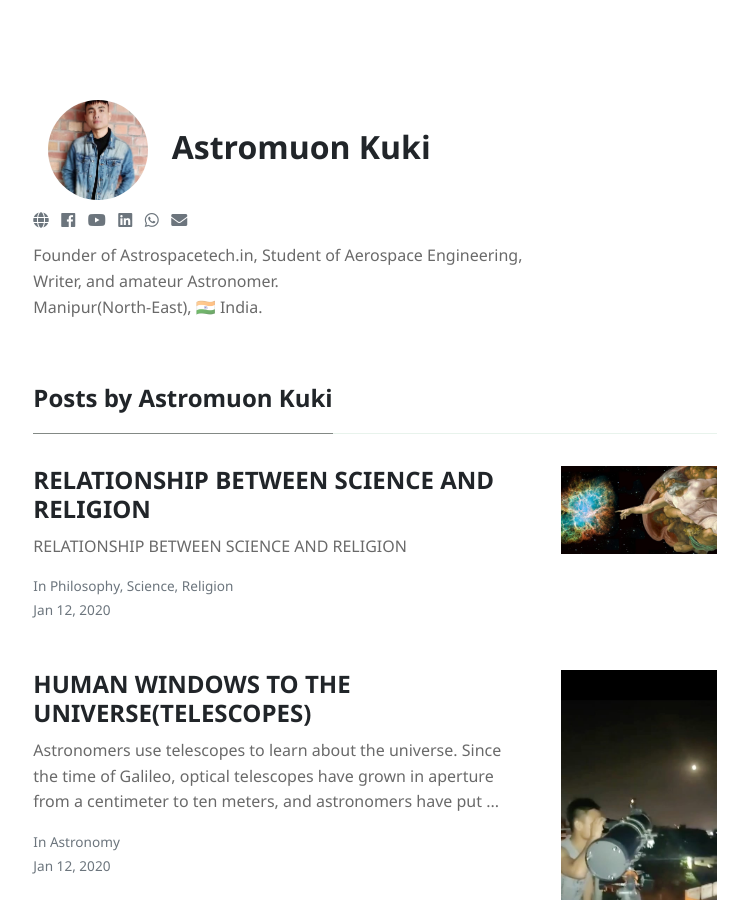
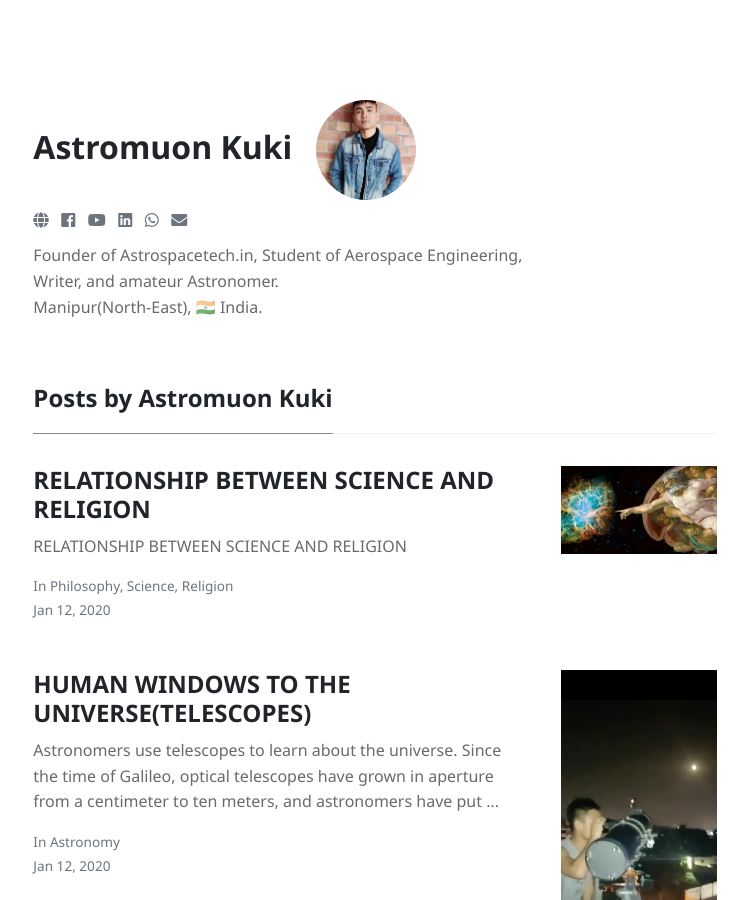
Before and after one commit to AstroSpaceTech/AstroSpaceTech.github.io, a Jekyll site: the page built from _pages/author-astromuonkuki.html, in a window 1280 px wide and 900 px high. Shown: the whole window, without its empty margins (265-1013 px from the left). Built offline with Jekyll 4.4.1, drawn with Linux system fonts in a browser that asks for light colours; nearby versions of some CDN libraries.

Commit message:
Update author-astromuonkuki.html

```diff
--- a/_pages/author-astromuonkuki.html
+++ b/_pages/author-astromuonkuki.html
@@ -11,10 +11,10 @@ permalink: "/author-astromuonkuki.html"
         <div class="row align-items-center mb-5">
             <div class="col-md-9">
                 <h2 class="font-weight-bold">
+                    {{page.title}}
                     <span class="col-md-3 text-right">
                         <img alt="{{ site.authors.AstromuonKuki.name }}" src="{{site.baseurl}}/{{ site.authors.AstromuonKuki.avatar }}" class="rounded-circle" height="100" width="100">
                     </span>
-                    {{page.title}}
                 </h2>
                 <div>
                 {% if site.authors.AstromuonKuki.site %}
```
